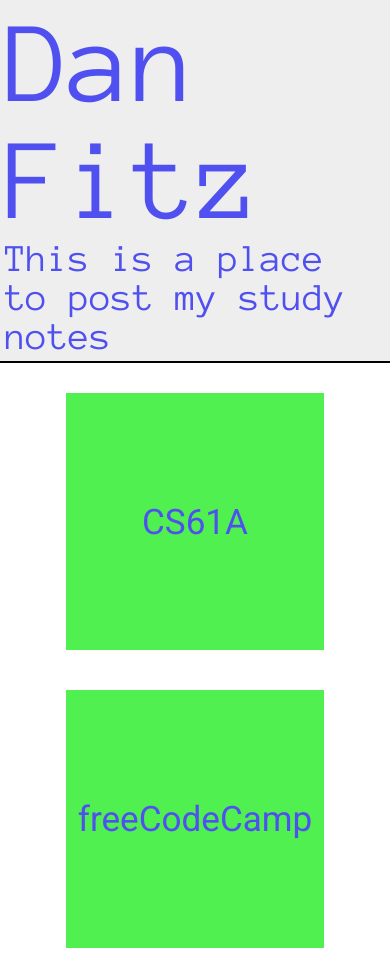
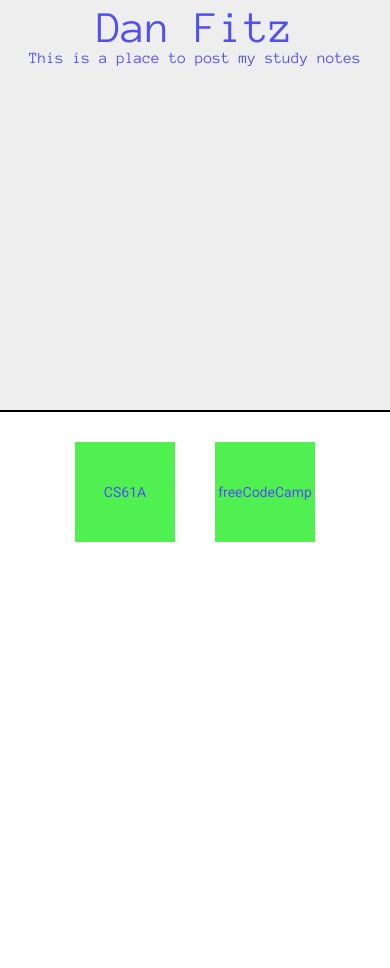
Before and after one commit to danfitz/danielfitz.github.io, a Jekyll site: the page built from index.html, in a window 390 px wide. Built offline with Jekyll 4.4.1, drawn with Linux system fonts in a browser that asks for light colours; after the commit the page ends 900 px from its top, so only the background shows below that.

Commit message:
Update main.css

```diff
--- a/css/main.css
+++ b/css/main.css
@@ -59,17 +59,3 @@
 a:hover {
   text-shadow: 0 0 2px #5050F0;
 }
-
-@media (max-width: 750px) {
-  #siteTitle {
-    font-size: 30vw;
-  }
-  #siteDescription {
-    font-size: 10vw;
-  }
-  .boxItem {
-    width: 66vw;
-    height: 66vw;
-    font-size: 9vw;
-  }
-}
```
